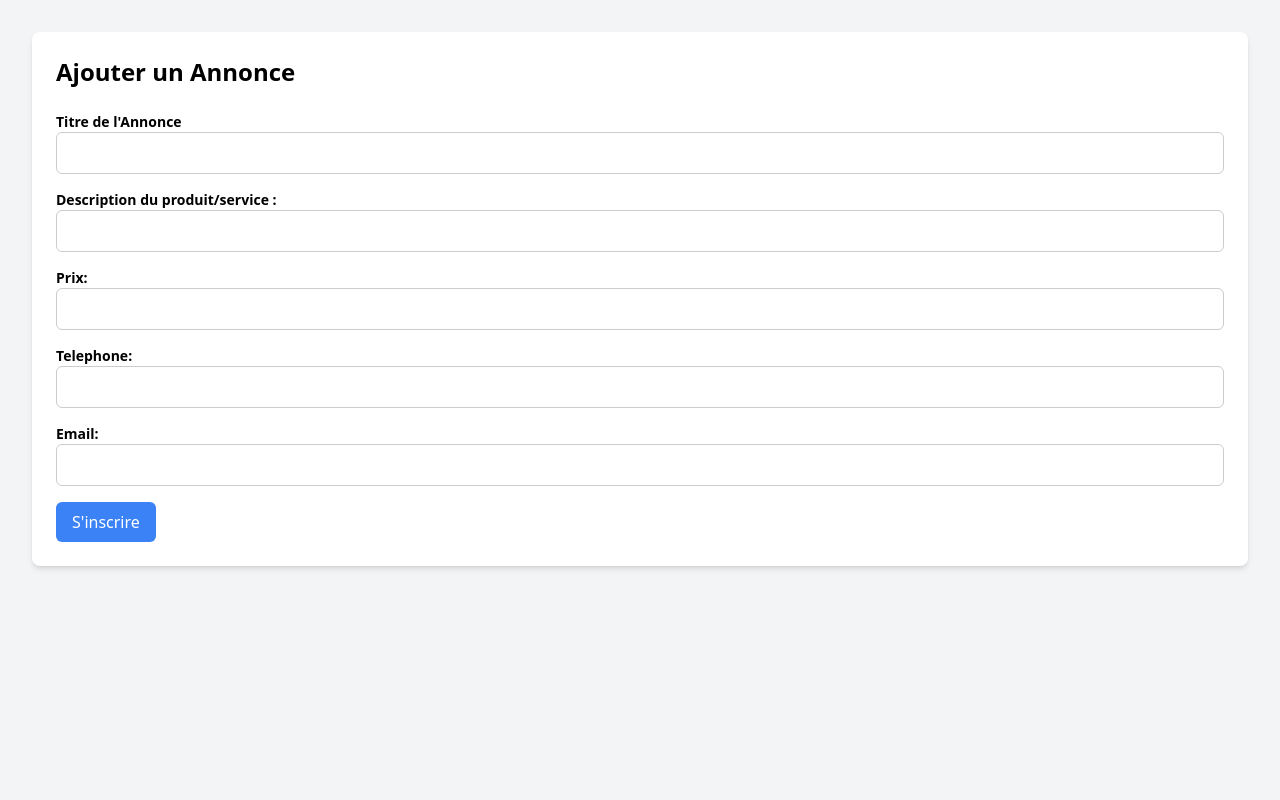
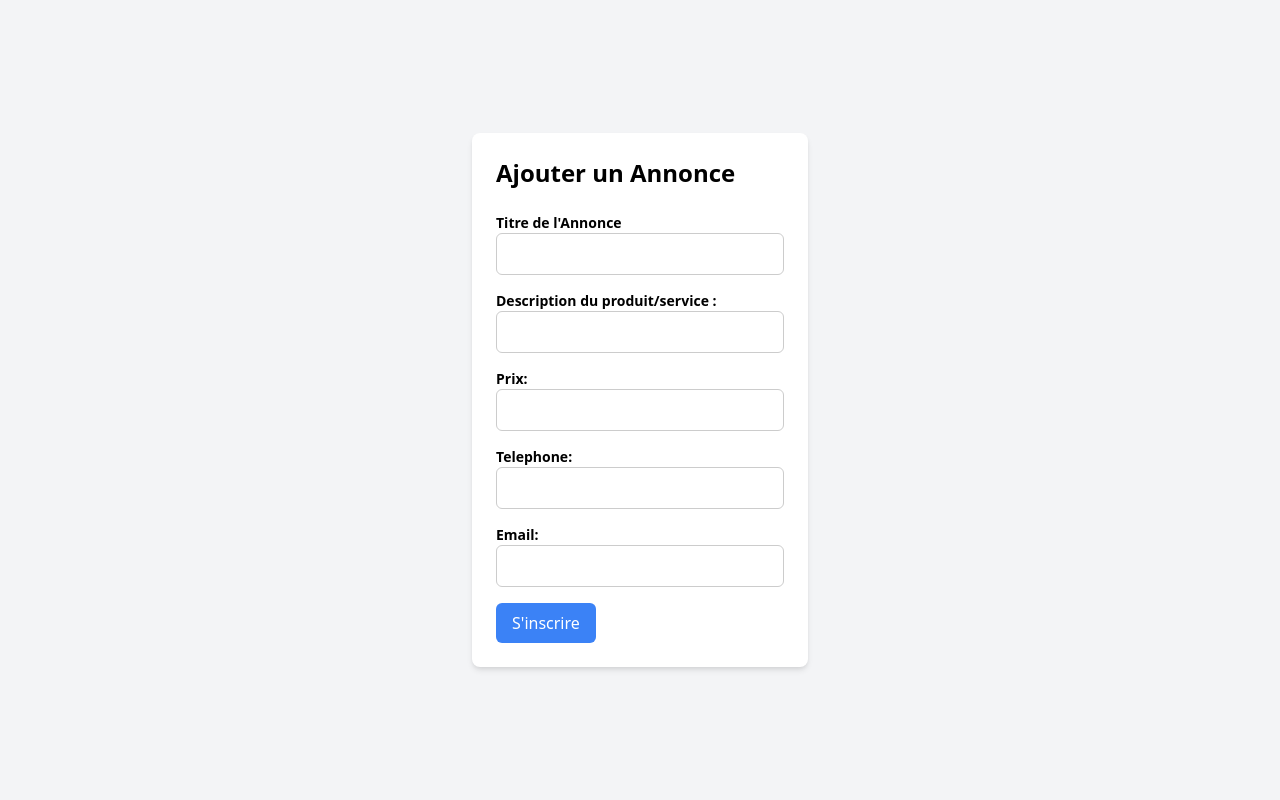
Before and after one commit to Youcode-Classe-E-2023-2024/WALID_SAIFI_avito_v2, a PHP site: page /ajouter_annoces.php in a window 1280 px wide. Run offline with PHP 8.4, Linux system fonts and the light colour scheme; a user stored in the database is signed in.

Commit message:
mise a jour

```diff
--- a/ajouter_annoces.php
+++ b/ajouter_annoces.php
@@ -1,11 +1,3 @@
-<?php
-session_start();
-
-if(!isset($_SESSION['username'])  && $_SESSION['role']!='annonceur'){
-  header('location:login.php');
-}else{
-?>
-
 <!DOCTYPE html>
 <html lang="en">
 <head>
@@ -15,6 +7,19 @@ if(!isset($_SESSION['username'])  && $_SESSION['role']!='annonceur'){
     <link href="https://cdn.jsdelivr.net/npm/tailwindcss@2.2.19/dist/tailwind.min.css" rel="stylesheet">
     <link rel="stylesheet" href="style.css">
     <title>Ajouter Annonce</title>
+    <style>
+        body {
+            display: flex;
+            justify-content: center;
+            align-items: center;
+            height: 100vh;
+            margin: 0;
+        }
+
+        .container {
+            width: 400px; /* Adjust the width as needed */
+        }
+    </style>
 </head>
 <body class="bg-gray-100">
     <div class="container mx-auto p-8">
@@ -47,4 +52,3 @@ if(!isset($_SESSION['username'])  && $_SESSION['role']!='annonceur'){
     </div>
 </body>
 </html>
-<?php } ?>
```
